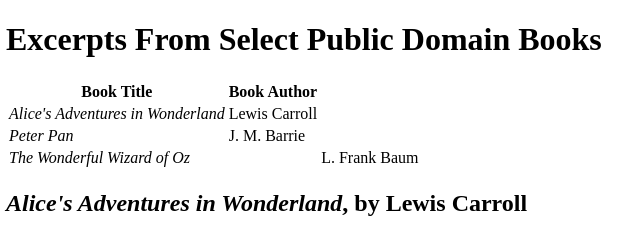
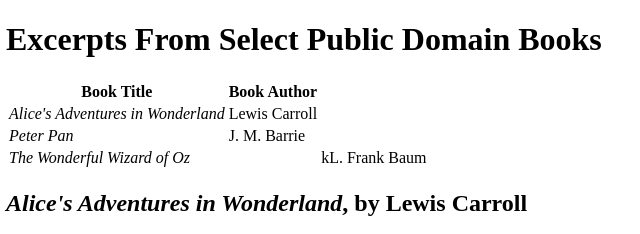
Before and after one commit to ssandoval3/Lab3, a plain HTML site: page index1.html in a window 1280 px wide. Shown: the top 234 px of the page, 2-642 px from the left. Drawn offline with Linux system fonts and the light colour scheme.

Commit message:
Update index1.html

```diff
--- a/index1.html
+++ b/index1.html
@@ -25,7 +25,7 @@
 			</tr>
 			<tr>
 				<td><em>The Wonderful Wizard of Oz</em><td>
-				<td>L. Frank Baum</td>
+			<td>kL. Frank Baum</td>
 			</tr>
 		</table>
 	</div>
```
